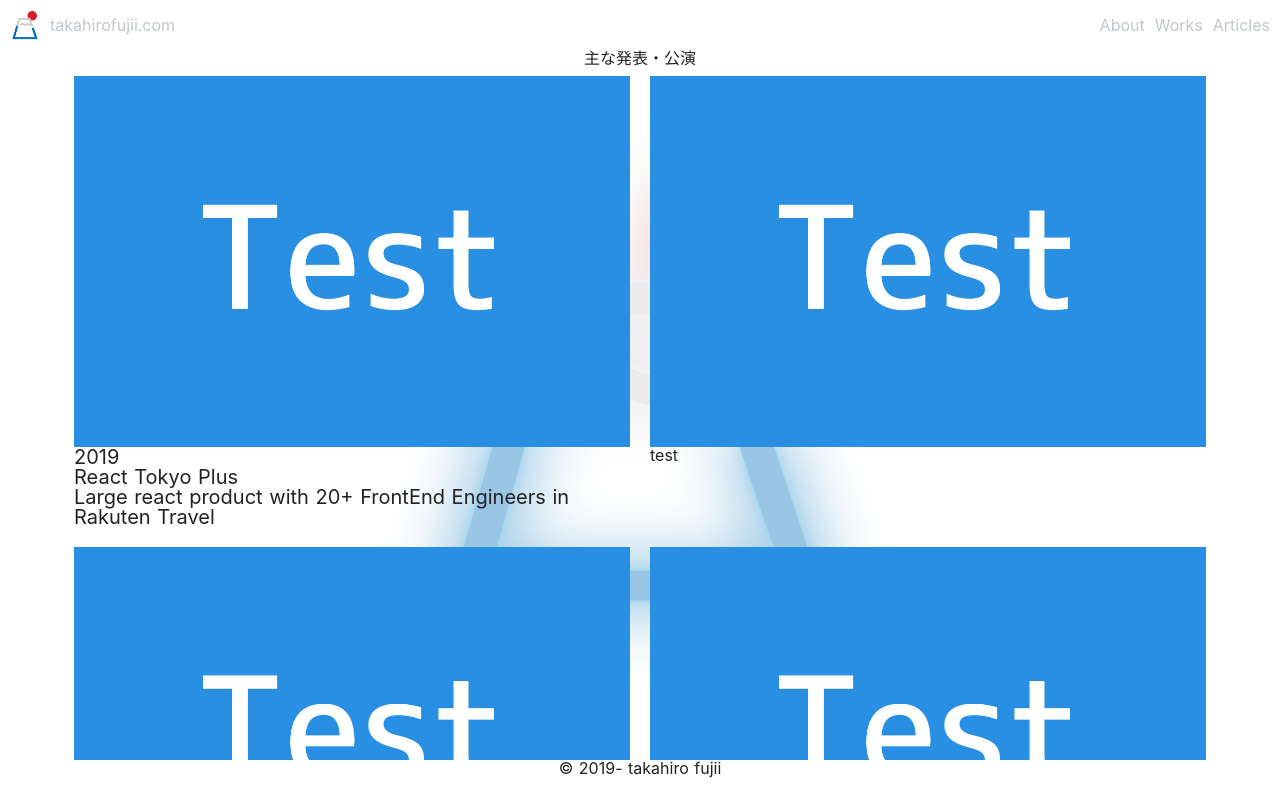
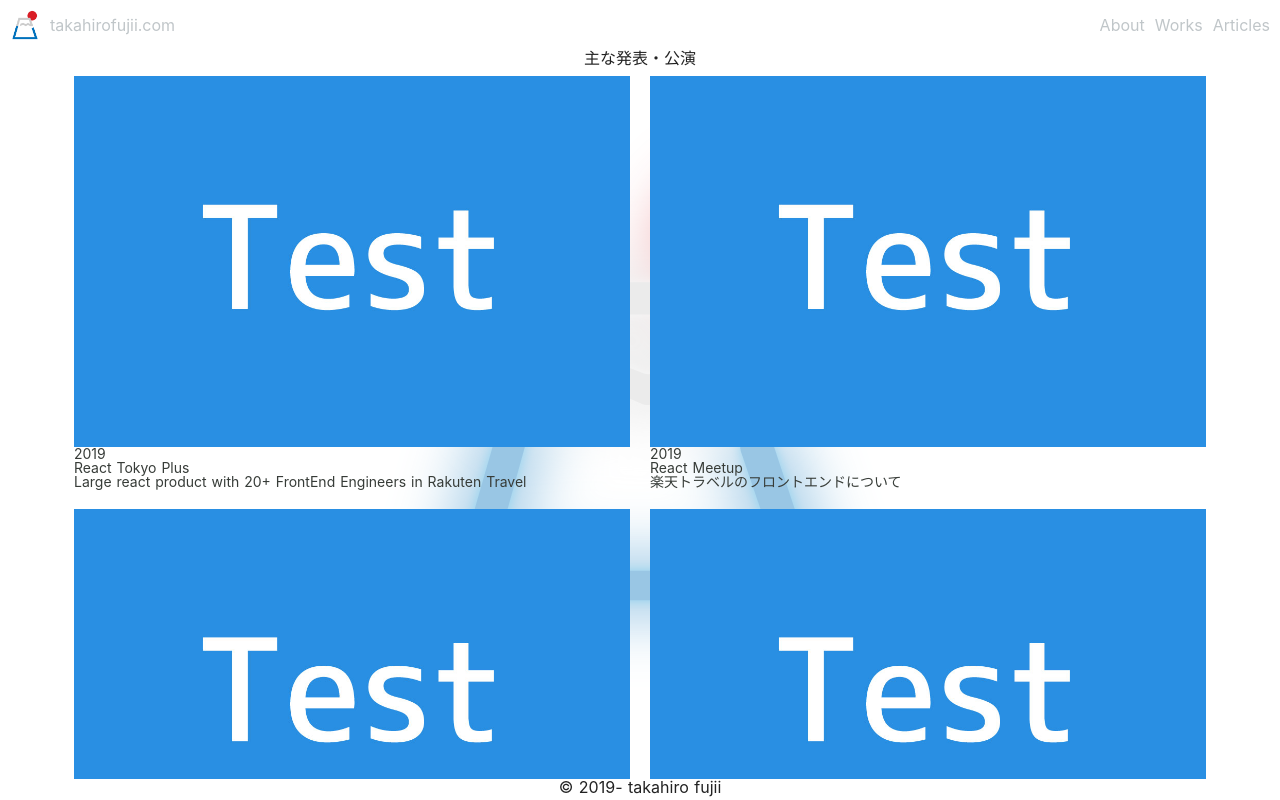
Before and after one commit to taka66/portfolio, a Nuxt app: page /works in a window 1280 px wide. Built offline with nearby package versions, Linux system fonts and the light colour scheme.

Commit message:
Update works contents

```diff
--- a/pages/_lang/works.vue
+++ b/pages/_lang/works.vue
@@ -6,30 +6,71 @@
         <div class="card">
           <a href="https://takahirofujii.com">
             <img class="thumbnail" src="~/assets/test.jpg" />
+            <p class="thumbnail-p">2019</p>
+            <p class="thumbnail-p">React Tokyo Plus</p>
+            <p class="thumbnail-p">
+              Large react product with 20+ FrontEnd Engineers in Rakuten Travel
+            </p>
           </a>
-          <p class="thumbnail-p">2019</p>
-          <p class="thumbnail-p">React Tokyo Plus</p>
-          <p class="thumbnail-p">
-            Large react product with 20+ FrontEnd Engineers in Rakuten Travel
-          </p>
         </div>
         <div class="card">
           <a href="https://takahirofujii.com">
             <img class="thumbnail" src="~/assets/test.jpg" />
+            <p class="thumbnail-p">2019</p>
+            <p class="thumbnail-p">React Meetup</p>
+            <p class="thumbnail-p">楽天トラベルのフロントエンドについて</p>
           </a>
-          <p>test</p>
         </div>
         <div class="card">
           <a href="https://takahirofujii.com">
             <img class="thumbnail" src="~/assets/test.jpg" />
+            <p class="thumbnail-p">2018</p>
+            <p class="thumbnail-p">Microservice Meetup Vol.6</p>
+            <p class="thumbnail-p">
+              FrontEndからみるmicroserviceとBackendからみるmicroservice
+            </p>
           </a>
-          <p>test</p>
         </div>
         <div class="card">
           <a href="https://takahirofujii.com">
             <img class="thumbnail" src="~/assets/test.jpg" />
+            <p class="thumbnail-p">2017</p>
+            <p class="thumbnail-p">東京理科大学 - 公演</p>
+            <p class="thumbnail-p">
+              グローバルな環境におけるエンジニアのキャリア形成
+            </p>
           </a>
-          <p>test</p>
+        </div>
+        <div class="card">
+          <a href="https://takahirofujii.com">
+            <img class="thumbnail" src="~/assets/test.jpg" />
+            <p class="thumbnail-p">2017</p>
+            <p class="thumbnail-p">東京理科大学 - 寄稿(科学フォーラム)</p>
+            <p class="thumbnail-p">
+              好きなことを仕事にする
+            </p>
+          </a>
+        </div>
+        <div class="card">
+          <a href="https://takahirofujii.com">
+            <img class="thumbnail" src="~/assets/test.jpg" />
+            <p class="thumbnail-p">2016</p>
+            <p class="thumbnail-p">Spring Day 2016</p>
+            <p class="thumbnail-p">
+              楽天トラベルとSpring
+            </p>
+          </a>
+        </div>
+        <div class="card">
+          <a href="https://takahirofujii.com">
+            <img class="thumbnail" src="~/assets/test.jpg" />
+            <p class="thumbnail-p">2015</p>
+            <p class="thumbnail-p">JSUG(Japan Spring User Group)</p>
+            <p class="thumbnail-p">
+              Spring Rest
+              Docs(SpringOneを経験してよりよいWebサービスを作るために僕らが取り組むこと)
+            </p>
+          </a>
         </div>
       </div>
     </div>
@@ -55,11 +96,19 @@ export default {}
   padding: 10px;
   width: 50%;
 }
+.card a {
+  text-decoration: none;
+  color: #373c38;
+}
+.card a:hover {
+  text-decoration: none;
+  color: #38a1db; //Tsuyukusa
+}
 .thumbnail {
   width: 100%;
 }
 .thumbnail-p {
-  font-size: 20px;
+  font-size: 14px;
 }
 a:hover .thumbnail {
   opacity: 0.7;
```
